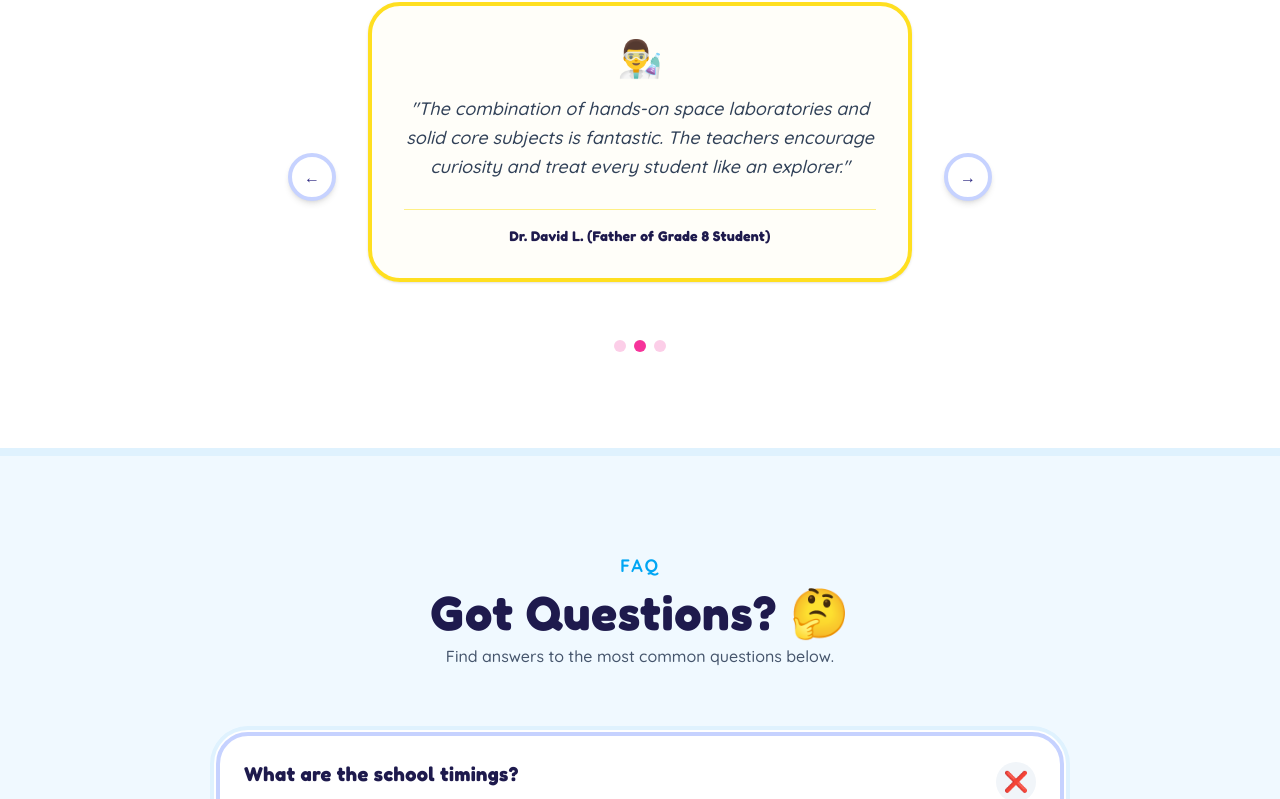
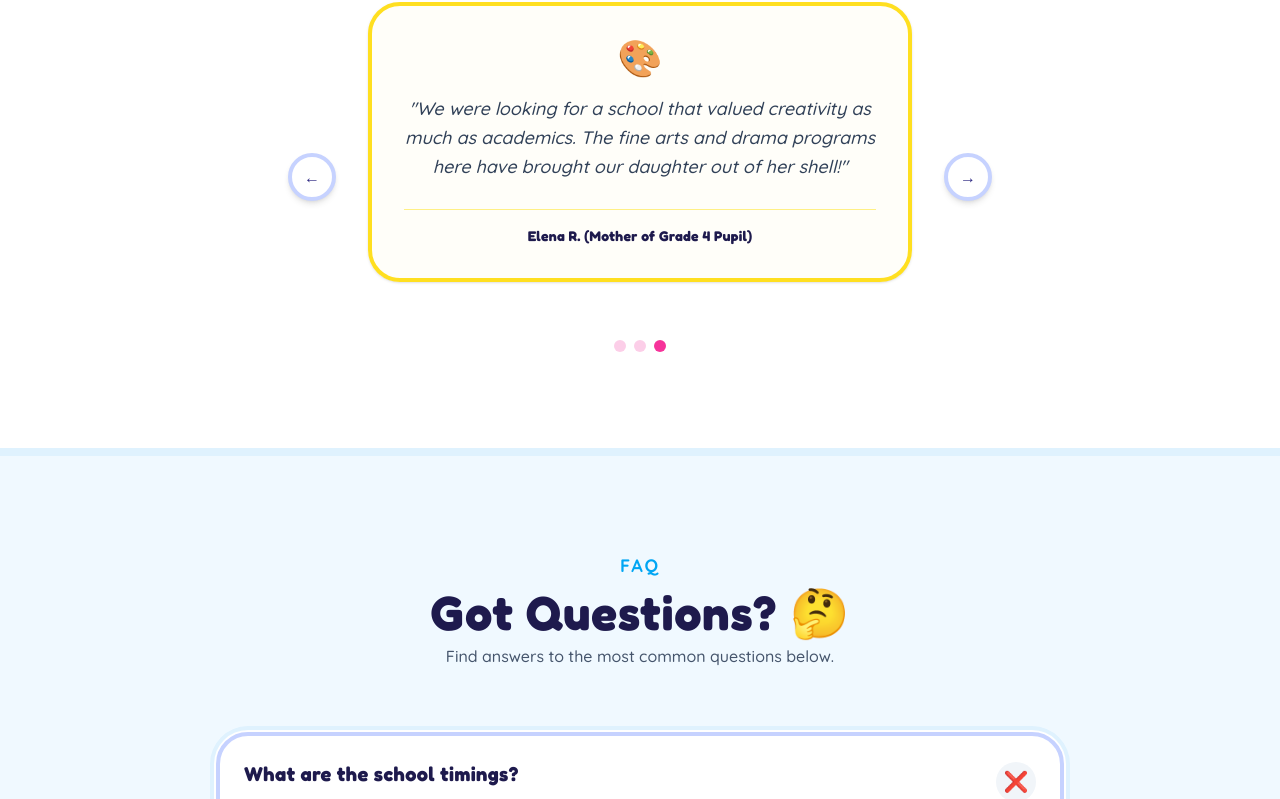
Before and after one commit to Hemant-Agrahari/naincy-career-school, a Next.js app: page / in a window 1280 px wide. Shown: the part 4552-5351 px from the top of the page. Built offline with nearby package versions, Linux system fonts and the light colour scheme.

Commit message:
fix: speed up carousel autoplay to 3 seconds

```diff
--- a/src/components/TestimonialCarousel.tsx
+++ b/src/components/TestimonialCarousel.tsx
@@ -30,9 +30,11 @@ export default function TestimonialCarousel() {
     setCurrentIndex((prev) => (prev - 1 + testimonials.length) % testimonials.length);
   };
 
-  // Optional: Auto-play
+  // Auto-play interval
   useEffect(() => {
-    const interval = setInterval(nextSlide, 5000);
+    const interval = setInterval(() => {
+      setCurrentIndex((prev) => (prev + 1) % testimonials.length);
+    }, 3000); // 3 seconds
     return () => clearInterval(interval);
   }, []);
 
```
